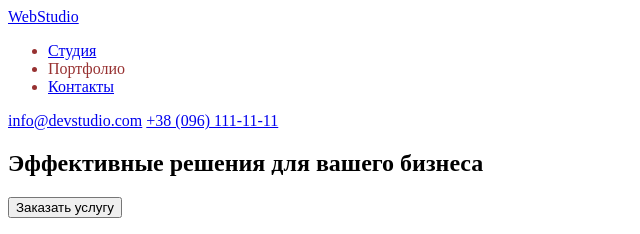
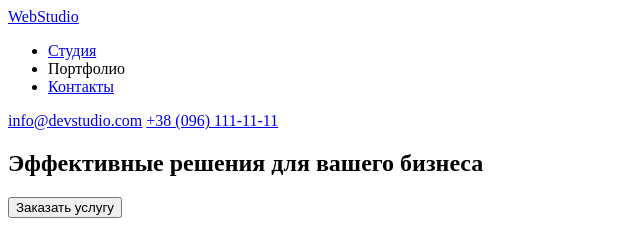
Before and after one commit to Sanya746/goit-markup-hw-02, a plain HTML site: page index.html in a window 1280 px wide. Shown: the top 234 px of the page, 0-640 px from the left. Drawn offline with Linux system fonts and the light colour scheme.

Commit message:
Update index.html

```diff
--- a/index.html
+++ b/index.html
@@ -12,7 +12,7 @@
     <header class="page-header">
         <a href=" WebStudio">WebStudio</a>
         <nav>
-            <ul class="site-nav" >
+            <ul>
                 <li><a href="Студия">Студия</a></li>
                 <li><a href="./portfolio.html"></a>Портфолио</a></li>
                 <li><a href="Контакты">Контакты</a></li>
```
